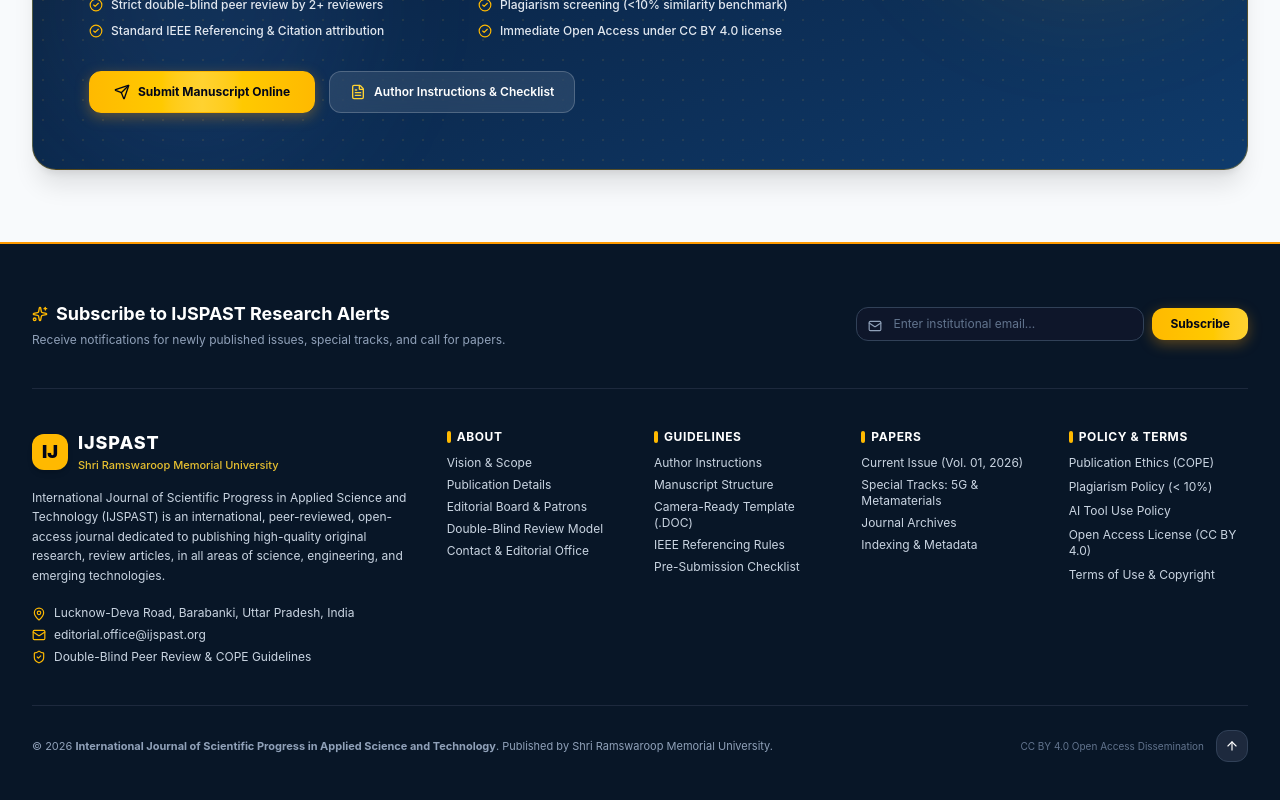
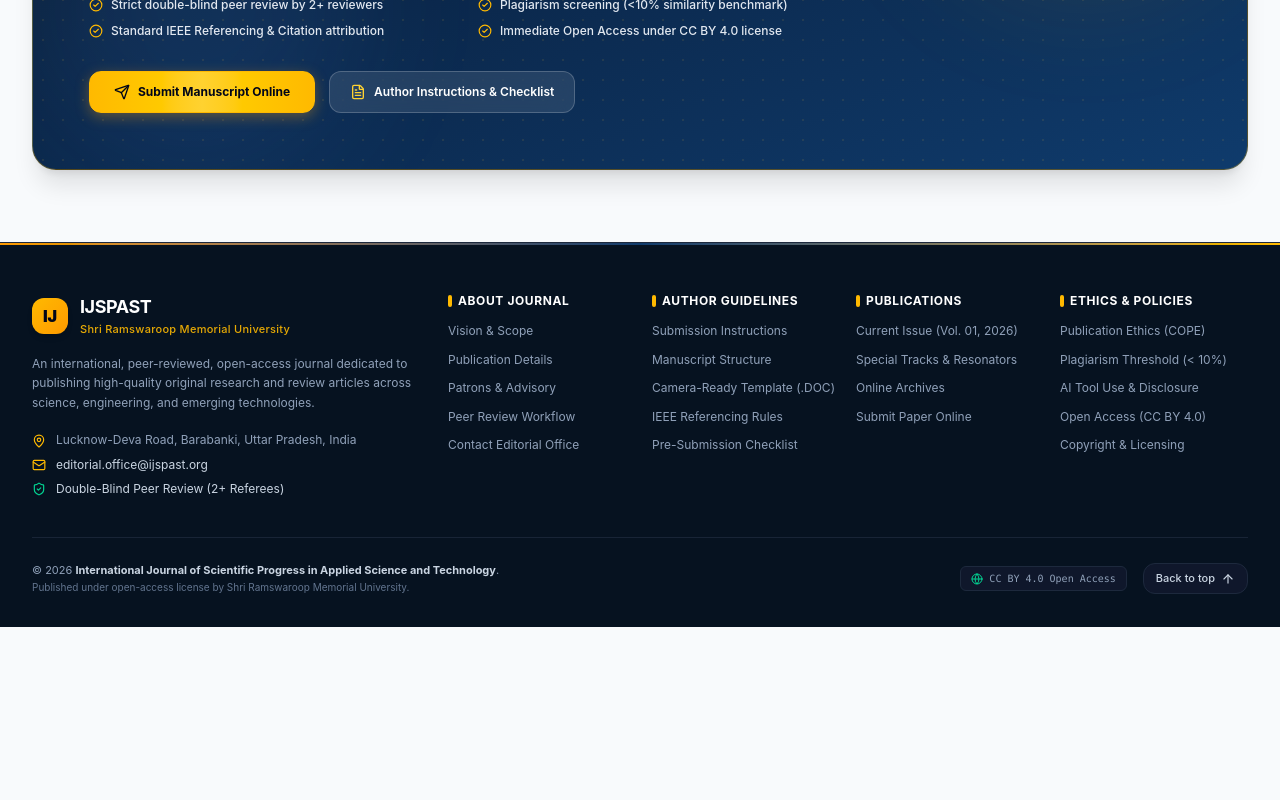
Before and after one commit to tauseefsrdt/srmu-general, a React (Vite) app: page / in a window 1280 px wide. Shown: the part 4756-5556 px from the top of the page. After the commit the page ends 5383 px from the top, so only its background shows below. Built offline with nearby package versions, Linux system fonts and the light colour scheme; the HTML template or start-up script is replaced by a standard one.

Commit message:
new changes

```diff
--- a/src/components/Footer.jsx
+++ b/src/components/Footer.jsx
@@ -1,167 +1,132 @@
-import React, { useState } from 'react';
+import React from 'react';
 import { Link } from 'react-router-dom';
 import {
   ArrowUp,
   Mail,
   MapPin,
-  CheckCircle,
   ShieldCheck,
-  Sparkles
+  Globe
 } from 'lucide-react';
 import { journalInfo } from '../data/journalDocData';
 
 export default function Footer() {
-  const [subscribed, setSubscribed] = useState(false);
-  const [email, setEmail] = useState('');
-
   const scrollToTop = () => {
     window.scrollTo({ top: 0, behavior: 'smooth' });
   };
 
-  const handleSubscribe = (e) => {
-    e.preventDefault();
-    if (email) {
-      setSubscribed(true);
-      setTimeout(() => {
-        setSubscribed(false);
-        setEmail('');
-      }, 4000);
-    }
-  };
-
-  const footerLinks = {
-    about: [
+  const navigationSections = [
+    {
+      title: "About Journal",
+      links: [
         { name: "Vision & Scope", href: "/vision-scope" },
         { name: "Publication Details", href: "/publication-details" },
-      { name: "Editorial Board & Patrons", href: "/patrons-advisory" },
-      { name: "Double-Blind Review Model", href: "/publication-details" },
-      { name: "Contact & Editorial Office", href: "/contact" }
-    ],
-    guidelines: [
-      { name: "Author Instructions", href: "/guidelines" },
+        { name: "Patrons & Advisory", href: "/patrons-advisory" },
+        { name: "Peer Review Workflow", href: "/publication-details" },
+        { name: "Contact Editorial Office", href: "/contact" }
+      ]
+    },
+    {
+      title: "Author Guidelines",
+      links: [
+        { name: "Submission Instructions", href: "/guidelines" },
         { name: "Manuscript Structure", href: "/guidelines" },
         { name: "Camera-Ready Template (.DOC)", href: "/template" },
         { name: "IEEE Referencing Rules", href: "/referencing-style" },
         { name: "Pre-Submission Checklist", href: "/guidelines" }
-    ],
-    papers: [
+      ]
+    },
+    {
+      title: "Publications",
+      links: [
         { name: "Current Issue (Vol. 01, 2026)", href: "/papers" },
-      { name: "Special Tracks: 5G & Metamaterials", href: "/papers" },
-      { name: "Journal Archives", href: "/papers" },
-      { name: "Indexing & Metadata", href: "/publication-details" }
-    ],
-    policy: [
+        { name: "Special Tracks & Resonators", href: "/papers" },
+        { name: "Online Archives", href: "/papers" },
+        { name: "Submit Paper Online", href: "/submit" }
+      ]
+    },
+    {
+      title: "Ethics & Policies",
+      links: [
         { name: "Publication Ethics (COPE)", href: "/ethics-policy" },
-      { name: "Plagiarism Policy (< 10%)", href: "/ethics-policy" },
-      { name: "AI Tool Use Policy", href: "/ethics-policy" },
-      { name: "Open Access License (CC BY 4.0)", href: "/publication-details" },
-      { name: "Terms of Use & Copyright", href: "/ethics-policy" }
+        { name: "Plagiarism Threshold (< 10%)", href: "/ethics-policy" },
+        { name: "AI Tool Use & Disclosure", href: "/ethics-policy" },
+        { name: "Open Access (CC BY 4.0)", href: "/publication-details" },
+        { name: "Copyright & Licensing", href: "/ethics-policy" }
       ]
-  };
+    }
+  ];
 
   return (
-    <footer className="bg-[#081627] text-white pt-14 pb-10 border-t-2 border-amber-500 relative overflow-hidden">
+    <footer className="bg-[#061220] text-slate-300 relative border-t border-slate-800">
 
-      {/* Ambient Glow */}
-      <div className="absolute top-0 right-1/4 w-80 h-80 bg-blue-500/10 rounded-full blur-3xl pointer-events-none -z-10"></div>
+      {/* Subtle Top Accent Line */}
+      <div className="h-0.5 w-full bg-gradient-to-r from-amber-500 via-[#0f3b6c] to-amber-400"></div>
 
-      <div className="max-w-7xl mx-auto px-4 sm:px-6 lg:px-8">
+      <div className="max-w-7xl mx-auto px-4 sm:px-6 lg:px-8 pt-12 pb-8">
 
-        {/* Top Newsletter Bar */}
-        <div className="pb-10 mb-10 border-b border-slate-800 flex flex-col lg:flex-row items-center justify-between gap-5">
-          <div className="space-y-1 text-center lg:text-left">
-            <h3 className="text-base sm:text-lg font-bold text-white flex items-center justify-center lg:justify-start space-x-2">
-              <Sparkles className="w-4 h-4 text-amber-400" />
-              <span>Subscribe to IJSPAST Research Alerts</span>
-            </h3>
-            <p className="text-[11px] sm:text-xs text-slate-400">
-              Receive notifications for newly published issues, special tracks, and call for papers.
-            </p>
-          </div>
+        {/* Main Footer Grid */}
+        <div className="grid grid-cols-1 lg:grid-cols-12 gap-8 pb-10 border-b border-slate-800/80 text-left">
 
-          {subscribed ? (
-            <div className="flex items-center space-x-2 px-4 py-2.5 rounded-xl bg-emerald-950/80 border border-emerald-500/40 text-emerald-300 text-xs font-semibold">
-              <CheckCircle className="w-4 h-4 text-emerald-400" />
-              <span>Thank you! You are now subscribed to IJSPAST alerts.</span>
-            </div>
-          ) : (
-            <form onSubmit={handleSubscribe} className="flex w-full sm:w-auto items-center gap-2">
-              <div className="relative flex-1 sm:w-72">
-                <Mail className="w-3.5 h-3.5 text-slate-400 absolute left-3 top-3" />
-                <input
-                  type="email"
-                  required
-                  value={email}
-                  onChange={(e) => setEmail(e.target.value)}
-                  placeholder="Enter institutional email..."
-                  className="w-full pl-9 pr-3.5 py-2 rounded-xl bg-slate-900/90 border border-slate-700 text-xs text-white placeholder:text-slate-500 focus:outline-none focus:border-amber-400"
-                />
-              </div>
-              <button
-                type="submit"
-                className="px-4.5 py-2 rounded-xl text-xs font-bold text-slate-950 bg-gradient-to-r from-amber-400 to-amber-300 hover:from-amber-300 hover:to-amber-400 btn-gold-shadow transition-all shrink-0 cursor-pointer"
-              >
-                Subscribe
-              </button>
-            </form>
-          )}
-        </div>
-
-        {/* 5-Column Grid with Real React Router Links */}
-        <div className="grid grid-cols-1 md:grid-cols-2 lg:grid-cols-12 gap-7 pb-10 border-b border-slate-800 text-left">
-
-          {/* Column 1: Journal Info (4 cols) */}
-          <div className="lg:col-span-4 space-y-3.5">
-            <Link to="/" className="flex items-center space-x-2.5 group">
-              <div className="w-9 h-9 rounded-xl bg-amber-400 text-slate-950 font-black text-lg flex items-center justify-center shadow-md">
+          {/* Brand & Contact (4 Columns) */}
+          <div className="lg:col-span-4 space-y-4">
+            <Link to="/" className="inline-flex items-center space-x-3 group">
+              <div className="w-9 h-9 rounded-xl bg-gradient-to-br from-amber-400 to-amber-500 text-slate-950 font-black text-base flex items-center justify-center shadow-md">
                 IJ
               </div>
-              <div>
-                <span className="font-extrabold text-lg tracking-wider text-white group-hover:text-amber-400 transition-colors">
+              <div className="flex flex-col">
+                <span className="font-bold text-lg tracking-tight text-white group-hover:text-amber-400 transition-colors">
                   {journalInfo.acronym}
                 </span>
-                <span className="block text-[11px] text-amber-300/90 font-medium">
+                <span className="text-[11px] font-medium text-amber-400/90 tracking-wide">
                   {journalInfo.publisher}
                 </span>
               </div>
             </Link>
 
-            <p className="text-xs text-slate-300 leading-relaxed">
-              {journalInfo.shortDesc}
+            <p className="text-xs text-slate-400 leading-relaxed max-w-sm">
+              An international, peer-reviewed, open-access journal dedicated to publishing high-quality original research and review articles across science, engineering, and emerging technologies.
             </p>
 
-            <div className="space-y-1.5 pt-1.5 text-xs text-slate-300">
-              <div className="flex items-start space-x-2">
+            <div className="space-y-2 pt-1 text-xs text-slate-300">
+              <div className="flex items-start space-x-2.5">
                 <MapPin className="w-3.5 h-3.5 text-amber-400 shrink-0 mt-0.5" />
-                <span>Lucknow-Deva Road, Barabanki, Uttar Pradesh, India</span>
+                <span className="text-slate-400 leading-snug">Lucknow-Deva Road, Barabanki, Uttar Pradesh, India</span>
               </div>
-              <div className="flex items-center space-x-2">
+
+              <div className="flex items-center space-x-2.5">
                 <Mail className="w-3.5 h-3.5 text-amber-400 shrink-0" />
-                <a href="mailto:editorial.office@ijspast.org" className="hover:text-amber-400 transition-colors">
+                <a
+                  href="mailto:editorial.office@ijspast.org"
+                  className="text-slate-300 hover:text-amber-400 transition-colors"
+                >
                   editorial.office@ijspast.org
                 </a>
               </div>
-              <div className="flex items-center space-x-2">
-                <ShieldCheck className="w-3.5 h-3.5 text-amber-400 shrink-0" />
-                <span>Double-Blind Peer Review & COPE Guidelines</span>
+
+              <div className="flex items-center space-x-2.5">
+                <ShieldCheck className="w-3.5 h-3.5 text-emerald-400 shrink-0" />
+                <span className="text-slate-300">Double-Blind Peer Review (2+ Referees)</span>
               </div>
             </div>
           </div>
 
-          {/* Column 2: About (2 cols) */}
-          <div className="lg:col-span-2 space-y-2.5">
+          {/* Navigation Links Columns (8 Columns) */}
+          <div className="lg:col-span-8 grid grid-cols-2 sm:grid-cols-4 gap-6 sm:gap-4 text-left">
+            {navigationSections.map((section, sIdx) => (
+              <div key={sIdx} className="space-y-3">
                 <div className="flex items-center space-x-1.5">
-              <div className="w-1 h-3 bg-amber-400 rounded-xs"></div>
+                  <div className="w-1 h-3 bg-amber-400 rounded-full"></div>
                   <h4 className="text-xs font-bold uppercase tracking-wider text-white">
-                About
+                    {section.title}
                   </h4>
                 </div>
-            <ul className="space-y-1.5 text-xs text-slate-300">
-              {footerLinks.about.map((link, idx) => (
-                <li key={idx}>
+
+                <ul className="space-y-2 text-xs text-slate-400">
+                  {section.links.map((link, lIdx) => (
+                    <li key={lIdx}>
                       <Link
                         to={link.href}
-                    className="hover:text-amber-400 hover:translate-x-0.5 inline-block transition-all duration-150"
+                        className="hover:text-amber-400 hover:translate-x-0.5 inline-block transition-all duration-150 py-0.5 leading-snug"
                       >
                         {link.name}
                       </Link>
@@ -169,87 +134,34 @@
                   ))}
                 </ul>
               </div>
-
-          {/* Column 3: Guidelines (2 cols) */}
-          <div className="lg:col-span-2 space-y-2.5">
-            <div className="flex items-center space-x-1.5">
-              <div className="w-1 h-3 bg-amber-400 rounded-xs"></div>
-              <h4 className="text-xs font-bold uppercase tracking-wider text-white">
-                Guidelines
-              </h4>
-            </div>
-            <ul className="space-y-1.5 text-xs text-slate-300">
-              {footerLinks.guidelines.map((link, idx) => (
-                <li key={idx}>
-                  <Link
-                    to={link.href}
-                    className="hover:text-amber-400 hover:translate-x-0.5 inline-block transition-all duration-150"
-                  >
-                    {link.name}
-                  </Link>
-                </li>
             ))}
-            </ul>
-          </div>
-
-          {/* Column 4: Papers (2 cols) */}
-          <div className="lg:col-span-2 space-y-2.5">
-            <div className="flex items-center space-x-1.5">
-              <div className="w-1 h-3 bg-amber-400 rounded-xs"></div>
-              <h4 className="text-xs font-bold uppercase tracking-wider text-white">
-                Papers
-              </h4>
-            </div>
-            <ul className="space-y-1.5 text-slate-300 text-xs">
-              {footerLinks.papers.map((link, idx) => (
-                <li key={idx}>
-                  <Link to={link.href} className="hover:text-amber-400 hover:translate-x-0.5 inline-block transition-all duration-150">
-                    {link.name}
-                  </Link>
-                </li>
-              ))}
-            </ul>
-          </div>
-
-          {/* Column 5: Policy (2 cols) */}
-          <div className="lg:col-span-2 space-y-2.5">
-            <div className="flex items-center space-x-1.5">
-              <div className="w-1 h-3 bg-amber-400 rounded-xs"></div>
-              <h4 className="text-xs font-bold uppercase tracking-wider text-white">
-                Policy & Terms
-              </h4>
-            </div>
-            <ul className="space-y-2 text-xs text-slate-300">
-              {footerLinks.policy.map((link, idx) => (
-                <li key={idx}>
-                  <Link
-                    to={link.href}
-                    className="hover:text-amber-400 hover:translate-x-0.5 inline-block transition-all duration-150"
-                  >
-                    {link.name}
-                  </Link>
-                </li>
-              ))}
-            </ul>
           </div>
 
         </div>
 
-        {/* Sub-footer */}
-        <div className="pt-6 flex flex-col sm:flex-row items-center justify-between text-[11px] text-slate-400 gap-3">
-          <div>
-            <span>© {new Date().getFullYear()} <strong>{journalInfo.fullName}</strong>. Published by Shri Ramswaroop Memorial University.</span>
+        {/* Sub-Footer */}
+        <div className="pt-6 flex flex-col sm:flex-row items-center justify-between gap-4 text-[11px] text-slate-500">
+          <div className="text-center sm:text-left space-y-0.5">
+            <p className="text-slate-400">
+              © {new Date().getFullYear()} <strong className="text-slate-300">{journalInfo.fullName}</strong>.
+            </p>
+            <p className="text-[10px] text-slate-500">
+              Published under open-access license by Shri Ramswaroop Memorial University.
+            </p>
           </div>
 
-          <div className="flex items-center space-x-3">
-            <span className="text-[10px] text-slate-500">
-              CC BY 4.0 Open Access Dissemination
+          <div className="flex items-center space-x-4">
+            <span className="inline-flex items-center space-x-1.5 px-2.5 py-1 rounded-md bg-slate-900 border border-slate-800 text-[10px] text-slate-400 font-mono">
+              <Globe className="w-3 h-3 text-emerald-400" />
+              <span>CC BY 4.0 Open Access</span>
             </span>
+
             <button
               onClick={scrollToTop}
-              className="p-2 rounded-xl bg-slate-800 hover:bg-amber-400 hover:text-slate-950 transition-colors text-white border border-slate-700 cursor-pointer"
+              className="flex items-center space-x-1.5 px-3 py-1.5 rounded-xl bg-slate-900 hover:bg-amber-400 hover:text-slate-950 text-slate-300 border border-slate-800 transition-all cursor-pointer font-medium"
               aria-label="Back to top"
             >
+              <span className="text-[11px]">Back to top</span>
               <ArrowUp className="w-3.5 h-3.5" />
             </button>
           </div>
```
Also changed, not shown: 5 other files (tests, documents, lock files or other folders). Lines whose indentation alone changed are shown as unchanged.
